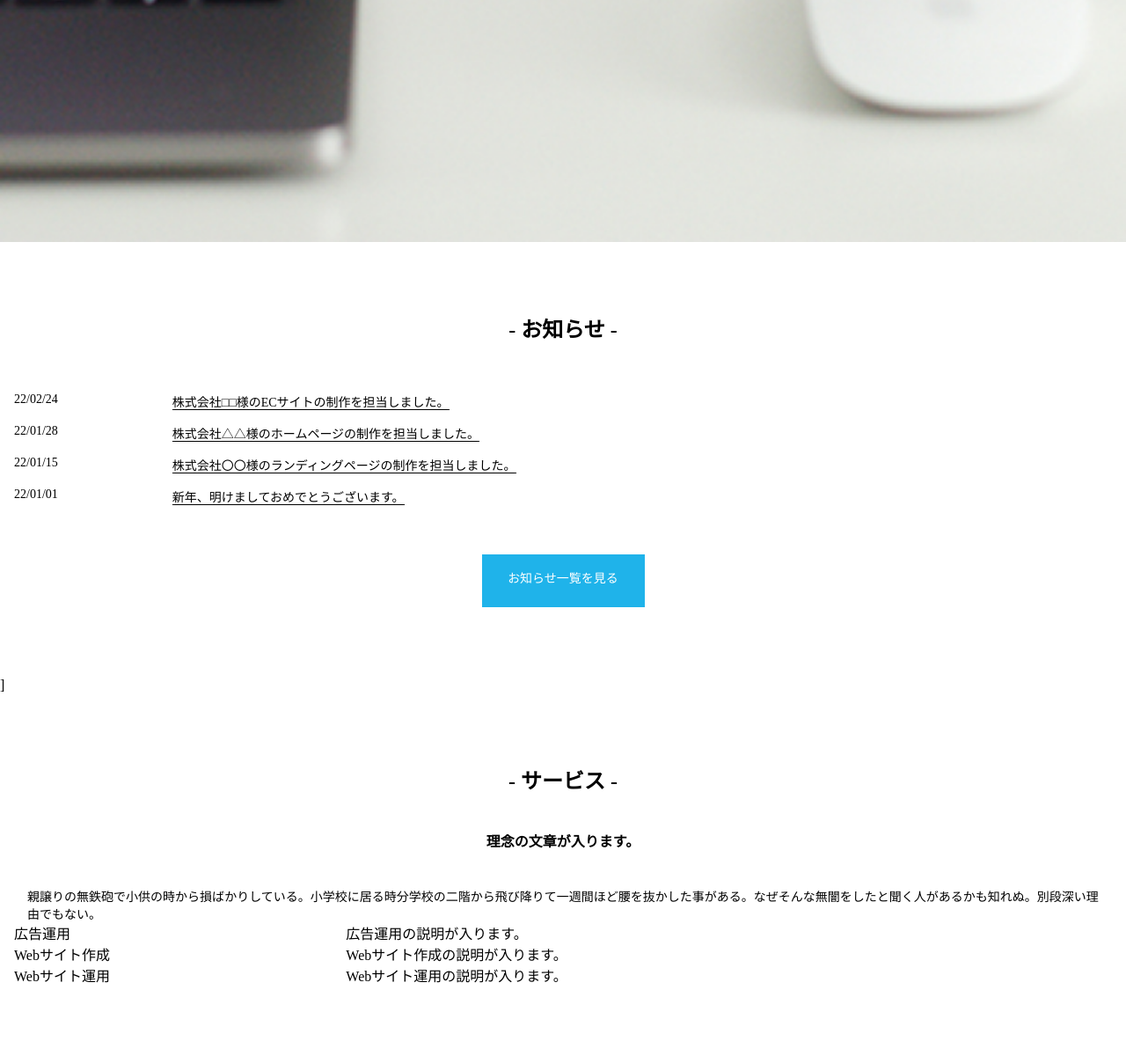
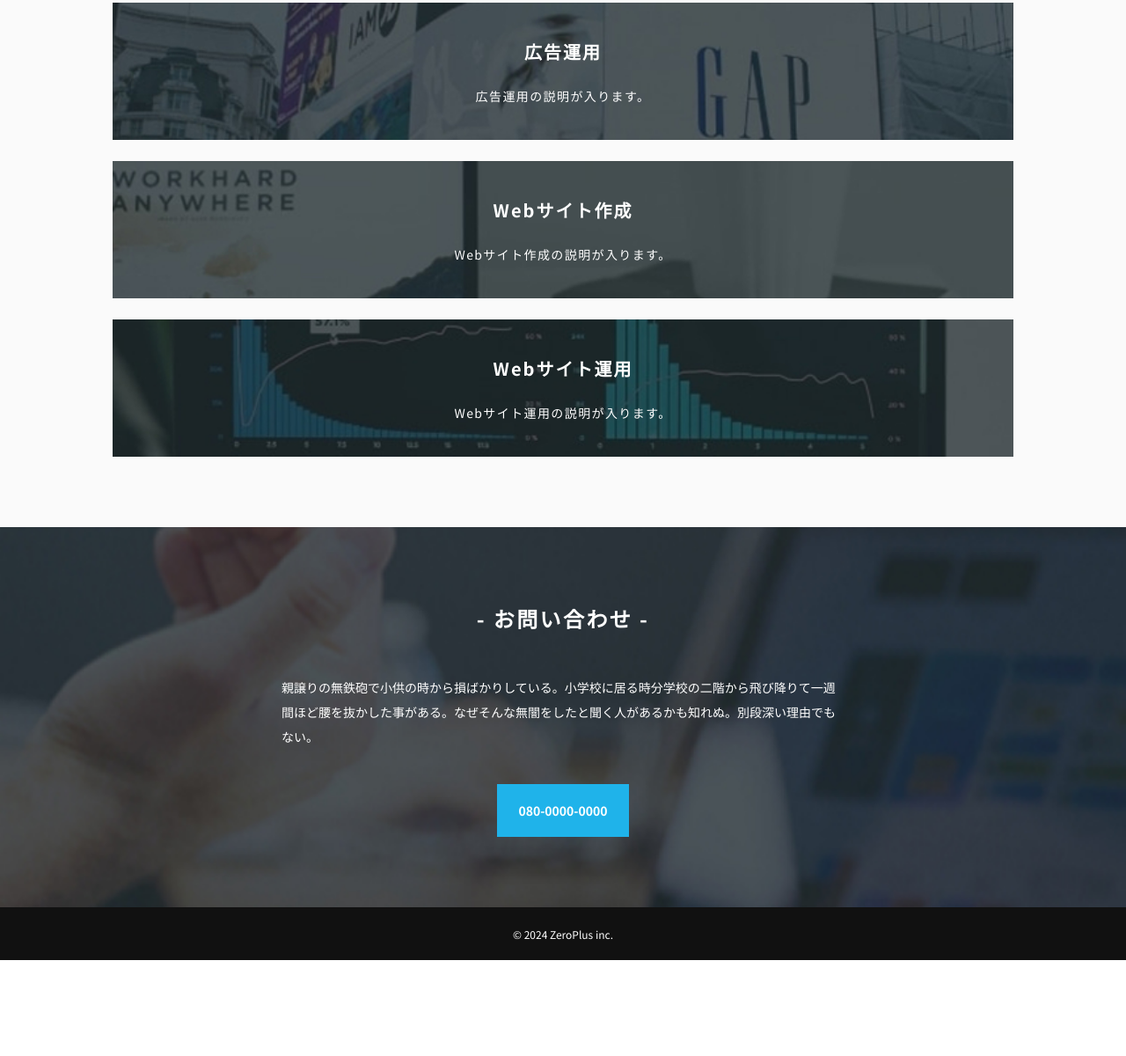
Before and after one commit to HidekatsuYamamoto/markup-training3, a plain HTML site: page src/index.html in a window 1280 px wide. Shown: the part 1474-2674 px from the top of the page at 88% size. After the commit the page ends 2565 px from the top, so only its background shows below. Drawn offline with Linux system fonts and the light colour scheme.

Commit message:
4/14 training

```diff
--- a/src/css/style.css
+++ b/src/css/style.css
@@ -1,90 +1,178 @@
 @charset "UTF-8";
 
-.body {
+body {
     font-family: 'Noto Sans JP', sans-serif;
+    font-size: 14px;
+    color: #111;
+    line-height: 2;
+}
+
+.container {
+    width: 92%;
+    margin-right: auto;
+    margin-left: auto;
+    max-width: 1024px;
+}
+.container-sm {
+    width: 92%;
+    margin-right: auto;
+    margin-left: auto;
+    max-width: 640px;
 }
 
 .header {
-    padding-top: 16px;
+    padding: 16px 0;
+    display: flex;
+    flex-direction: column;
+    align-items: center;
 }
 
-.logo {
-    margin-top: 16px;
-    text-align: center;
+.header-logo {
+    /* margin-top: 16px; */
     font-size: 24px;
     font-weight: bold;
+    text-align: center;
 }
 
-.logo-parts {
-    color: #1FB3EA; /* トマト色 */
-    font-weight: bold;
+.header-logo-primary {
+    color: #1FB3EA;
 }
+
 .header-nav {
     margin-top: 16px;
 }
-.nav-list {
+
+.header-nav-list {
     display: flex;
-    justify-content: center; /* 水平方向の中央寄せ */
     gap: 24px;
-    font-size: 14px;
-    margin-bottom: 16px;
+    /* justify-content: center; */
 }
 
-.section-wrapper {
-    padding: 80px 16px;
+.kv {
+    height: 480px;
 }
 
-.container {
-    margin: 0 auto;
+.kv-img {
+    object-fit: cover;
+    height: 100%;
+}
+
+.section {
+    padding: 80px 0;
 }
 
 .section-title {
     font-size: 24px;
     font-weight: bold;
     text-align: center;
-    margin-bottom: 40px;
+    /* margin-bottom: 40px; */
+    letter-spacing: 2.4px;
 }
 
 .news-list {
-    border-collapse: separate;
-    border-spacing: 0 16px;
+    margin-top: 40px;
 }
 
-.news-date, .news-title {
-    font-size: 14px;
-    text-align: left;
-    vertical-align: top;
+.news-item {
+    display: flex;
 }
 
-.news-date {
-    padding-right: 16px;
+.news-item:not(:first-child) {
+    margin-top: 16px;
 }
 
-.news-title span {
-    border-bottom: 1px solid #000;
+.news-link {
+    text-decoration: underline;
+    margin-left: 16px;
 }
 
-.news-btn {
-    display: block;
-    margin: 40px auto 0;
+.news-btn-wrapper {
+    margin-top: 40px;
     text-align: center;
-    background-color: #1FB3EA;
-    color: #FFF;
-    padding: 16px 24px;
-    width: 185px;
-    height: 60px;
-    font-size: 14px;
 }
 
-.philosophy {
+.btn {
+    color: #FFF;
+    font-weight: bold;
+    display: inline-block;
+    background-color: #1FB3EA;
+    padding: 16px 24px;
+}
+
+.service {
+    background-color: #FAFAFA;
+}
+.service-copy {
     margin-top: 40px;
-    margin-bottom: 41px;
-    text-align: center;
     font-size: 16px;
     font-weight: bold;
+    text-align: center;
+    letter-spacing: 1.6px;
 }
 
-.container p {
-    padding: 0 15px;
-    font-size: 14px;
+.service-desc {
+    margin-top: 41px;  /* modified by own */
 }
+
+.service-content {
+    margin-top: 40px;
+}
+
+.service-item {
+    padding: 36px 0; /* modified by own */
+}
+
+.service-item:nth-child(1) {
+    background: url("../img/img-service-bg01.jpg") center / cover;
+}
+
+.service-item:nth-child(2) {
+    background: url("../img/img-service-bg02.jpg") center / cover;
+}
+
+.service-item:nth-child(3) {
+    background: url("../img/img-service-bg03.jpg") center / cover;
+}
+
+.service-item:not(:first-child) {
+    margin-top: 24px;
+}
+
+.service-item-title {
+    font-size: 20px;
+    font-weight: bold;
+    color: #FFF;
+    text-align: center;
+    letter-spacing: 2px; /* added by own */
+}
+
+.service-item-desc {
+    margin-top: 16px;
+    color: #FFF;
+    text-align: center;
+    letter-spacing: 1.4px; /* added by own */
+}
+
+.contact {
+    background: url("../img/bg_contact_sm.jpg") center / cover;
+    color: #fff;
+}
+.contact-desc {
+    margin-top: 40px;
+}
+
+.contact-btn-wrapper {
+    margin-top: 40px;
+    text-align: center;
+}
+
+.footer {
+    padding: 16px 0;
+    text-align: center;
+    background-color: #111111;
+}
+
+.footer-copyright {
+    color: #ffffff;
+    font-size: 12px;
+}
--- a/src/index.html
+++ b/src/index.html
@@ -16,97 +16,90 @@
   <link rel="stylesheet" href="css/style.css" class="css">
   <body>
     <header class="header">
-      <h1 class="logo">ZeroPlus <span class="logo-parts">Ad</span>Sense</h1>
+      <h1 class="header-logo">ZeroPlus <span class="header-logo-primary">Ad</span>Sense</h1>
       <nav class="header-nav">
-        <ul class="nav-list">
-          <li class="nav-item">
-            <a href="">お知らせ</a>
+        <ul class="header-nav-list">
+          <li class="headernav-item">
+            <a href="index.html#news">お知らせ</a>
           </li>
           <li class="nav-item">
-            <a href="">サービス</a>
+            <a href="index.html#service">サービス</a>
           </li>
           <li class="nav-item">
-            <a href="">お問い合わせ</a>
+            <a href="index.html#contact">お問い合わせ</a>
           </li>
         </ul>
       </nav>
     </header>
     <div class="kv">
-      <div class="kv-img">
-        <img src="img/img_kv_sm.jpg" alt="キービジュアル" />
-      </div>
+      <img src="img/img_kv_sm.jpg" class="kv-img"  width="750" height="960" alt="キービジュアルの画像" />
     </div>
-    <main class="top_news">
-      <section class="section-wrapper">
-        <div class="container">
-          <h2 class="section-title">- お知らせ -</h2>
-
-          <div class="top-news-list">
-            <table class="news-list">
-              <tr class="news-row">
-                <td class="news-date">22/02/24</td>
-                <td class="news-title">
-                  <span>株式会社□□様のECサイトの制作を担当しました。</span>
-                </td>
-              </tr>
-
-              <tr class="news-row">
-                <td class="news-date">22/01/28</td>
-                <td class="news-title">
-                  <span>株式会社△△様のホームページの制作を担当しました。</span>
-                </td>
-              </tr>
-
-              <tr class="news-row">
-                <td class="news-date">22/01/15</td>
-                <td class="news-title">
-                  <span>株式会社〇〇様のランディングページの制作を担当しました。</span>
-                </td>
-              </tr>
-
-              <tr class="news-row">
-                <td class="news-date">22/01/01</td>
-                <td class="news-title">
-                  <span>新年、明けましておめでとうございます。</span>
-                </td>
-              </tr>
-
-            </table>
-          </div>
-          <a href="" class="news-btn">お知らせ一覧を見る</a>
+    <main class="main">
+      <section class="section news" id="news">
+        <h2 class="section-title">- お知らせ -</h2>
+        <div class="container-sm">
+          <ul class="news-list">
+            <li class="news-item">
+              <time datetime="22/02/24" class="news-date">22/02/24</time>
+              <p class="news-link">株式会社□□様のECサイトの制作を担当しました。</p>
+            </li>
+            <li class="news-item">
+              <time datetime="22/01/28" class="news-date">22/01/28</time>
+              <p class="news-link">株式会社△△様のホームページの制作を担当しました。</p>
+            </li>
+            <li class="news-item">
+              <time datetime="22/01/15" class="news-date">22/01/15</time>
+              <p class="news-link">株式会社〇〇様のランディングページの制作を担当しました。</p>
+            </li>
+            <li class="news-item">
+              <time datetime="22/01/01" class="news-date">22/01/01</time>
+              <p class="news-link">新年、明けましておめでとうございます。</p>
+            </li>
+          </ul>
+        </div>
+        <div class="news-btn-wrapper">
+          <a href="" class="btn">お知らせ一覧を見る</a>
         </div>
       </section>
-    </main>]
-    <div class="top-service">
-      <div class="section-wrapper">
+      <section class="section service" id="service">
+        <h2 class="section-title">- サービス -</h2>
+        <div class="container-sm">
+          <p class="service-copy">理念の文章が入ります。</p>
+          <p class="service-desc">親譲りの無鉄砲で小供の時から損ばかりしている。小学校に居る時分学校の二階から飛び降りて一週間ほど腰を抜かした事がある。なぜそんな無闇をしたと聞く人があるかも知れぬ。別段深い理由でもない。</p>
+        </div>
         <div class="container">
-          <h2 class="section-title">- サービス -</h2>
-          <h3 class="philosophy">理念の文章が入ります。</h3>
-          <p>親譲りの無鉄砲で小供の時から損ばかりしている。小学校に居る時分学校の二階から飛び降りて一週間ほど腰を抜かした事がある。なぜそんな無闇をしたと聞く人があるかも知れぬ。別段深い理由でもない。</p>
-          <div class="service-list">
-            <table class="service-list2">
-              <tr class="service-row">
-                <td class="service-title">広告運用</td>
-                <td class="service-detail">
-                  <span>広告運用の説明が入ります。</span>
-                </td>
-              </tr>
-              <tr class="service-row">
-                <td class="service-title">Webサイト作成</td>
-                <td class="service-detail">
-                  <span>Webサイト作成の説明が入ります。</span>
-                </td>
-              </tr>
-              <tr class="service-row">
-                <td class="service-title">Webサイト運用</td>
-                <td class="service-detail">
-                  <span>Webサイト運用の説明が入ります。</span>
-                </td>
-              </tr>
-            </table>
+          <div class="service-content">
+            <div class="service-item">
+              <h3 class="service-item-title">広告運用</h3>
+              <p class="service-item-desc">広告運用の説明が入ります。</p>
+            </div>
+            <div class="service-item">
+              <h3 class="service-item-title">Webサイト作成</h3>
+              <p class="service-item-desc">Webサイト作成の説明が入ります。</p>
+            </div>
+            <div class="service-item">
+              <h3 class="service-item-title">Webサイト運用</h3>
+              <p class="service-item-desc">Webサイト運用の説明が入ります。</p>
+            </div>
           </div>
         </div>
-      </div>
-    </div>
+      </section>
+      <section class="section contact" id="contact">
+        <div class="container">
+          <h2 class="section-title">- お問い合わせ -</h2>
+          <div class="container-sm">
+            <p class="contact-desc">親譲りの無鉄砲で小供の時から損ばかりしている。小学校に居る時分学校の二階から飛び降りて一週間ほど腰を抜かした事がある。なぜそんな無闇をしたと聞く人があるかも知れぬ。別段深い理由でもない。</p>
+          </div>
+          <div class="contact-btn-wrapper">
+            <a href="tel:+80-0000-0000" class="btn">080-0000-0000</a>
+          </div>
+        </div>
+      </section>
+    </main>
+    <footer class="footer">
+      <small class="footer-copyright">
+        &copy; 2024 ZeroPlus inc.
+      </small>
+    </footer>
   </body>
 </html>
```
